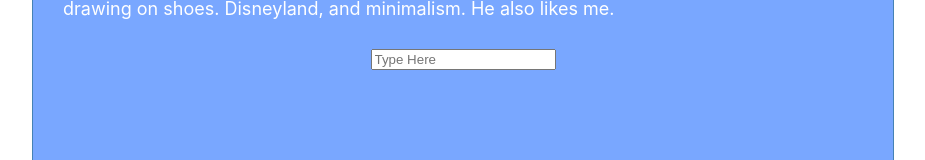
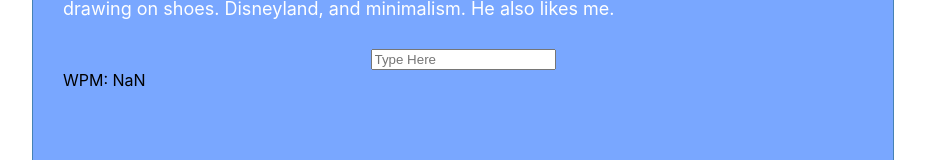
Before and after one commit to lawrence-chau77/typeracer, a React (Create React App) app: page / in a window 1280 px wide. Shown: the part 229-389 px from the top of the page, without its empty margins (177-1102 px from the left). Built offline with nearby package versions, Linux system fonts and the light colour scheme.

Commit message:
Added wpm counter to game screen as well

```diff
--- a/src/App.tsx
+++ b/src/App.tsx
@@ -64,8 +64,9 @@ const App: React.FC = () => {
       <span className='timer'> {countDown} </span>
       <Preview paragraph={paragraph} input={input} correctWords={correctWords}/>
       <InputField handleKeyDown={handleKeyDown} handleOnChange={handleOnChange} input={input}/>
+      <span> WPM: {Math.floor((wordCount/5)/((60-countDown)/60))}</span>
     </div>
-  );
+  )
   else return (
     <div className='container'>
       <span className='result'>You Finished!</span>
```
